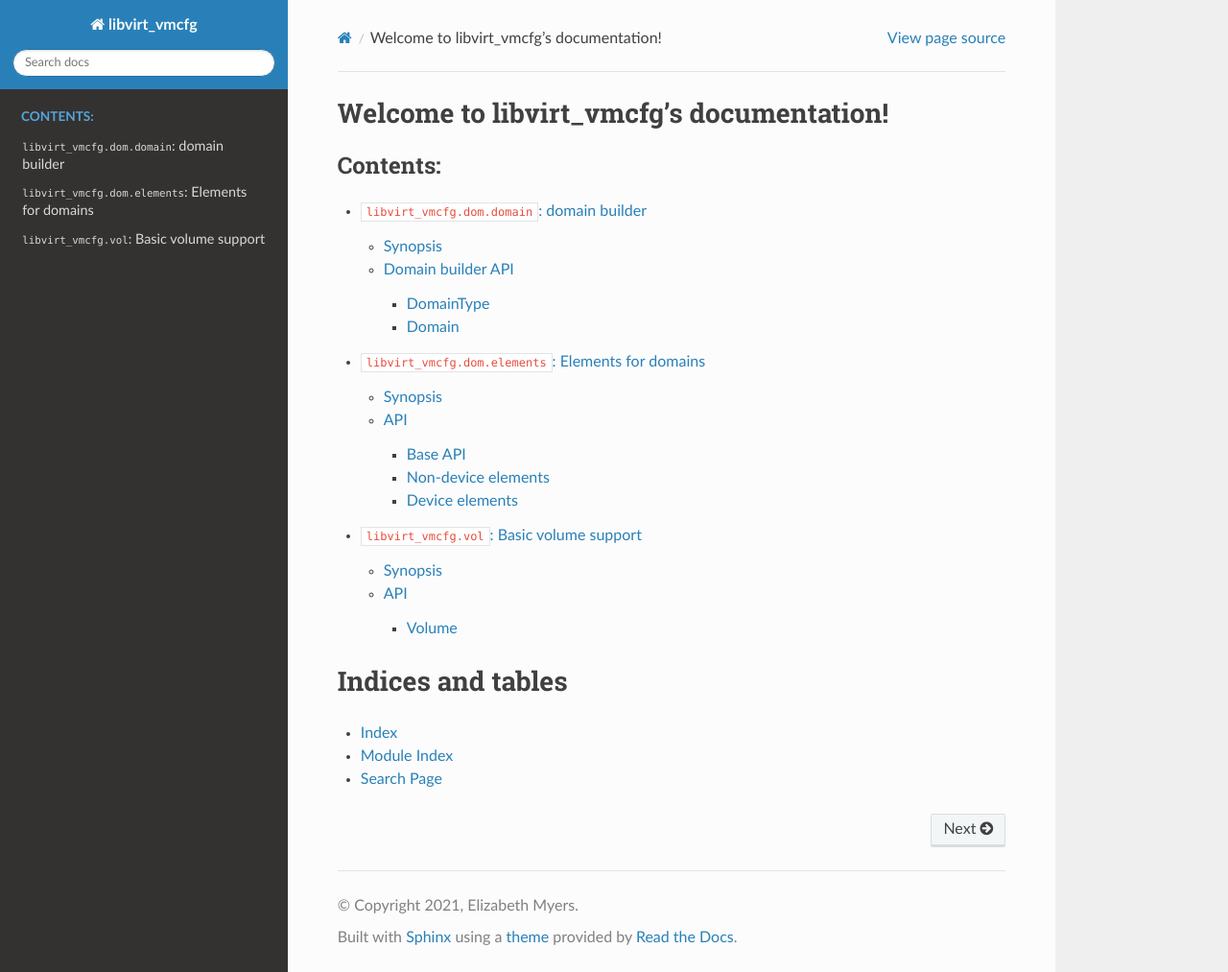
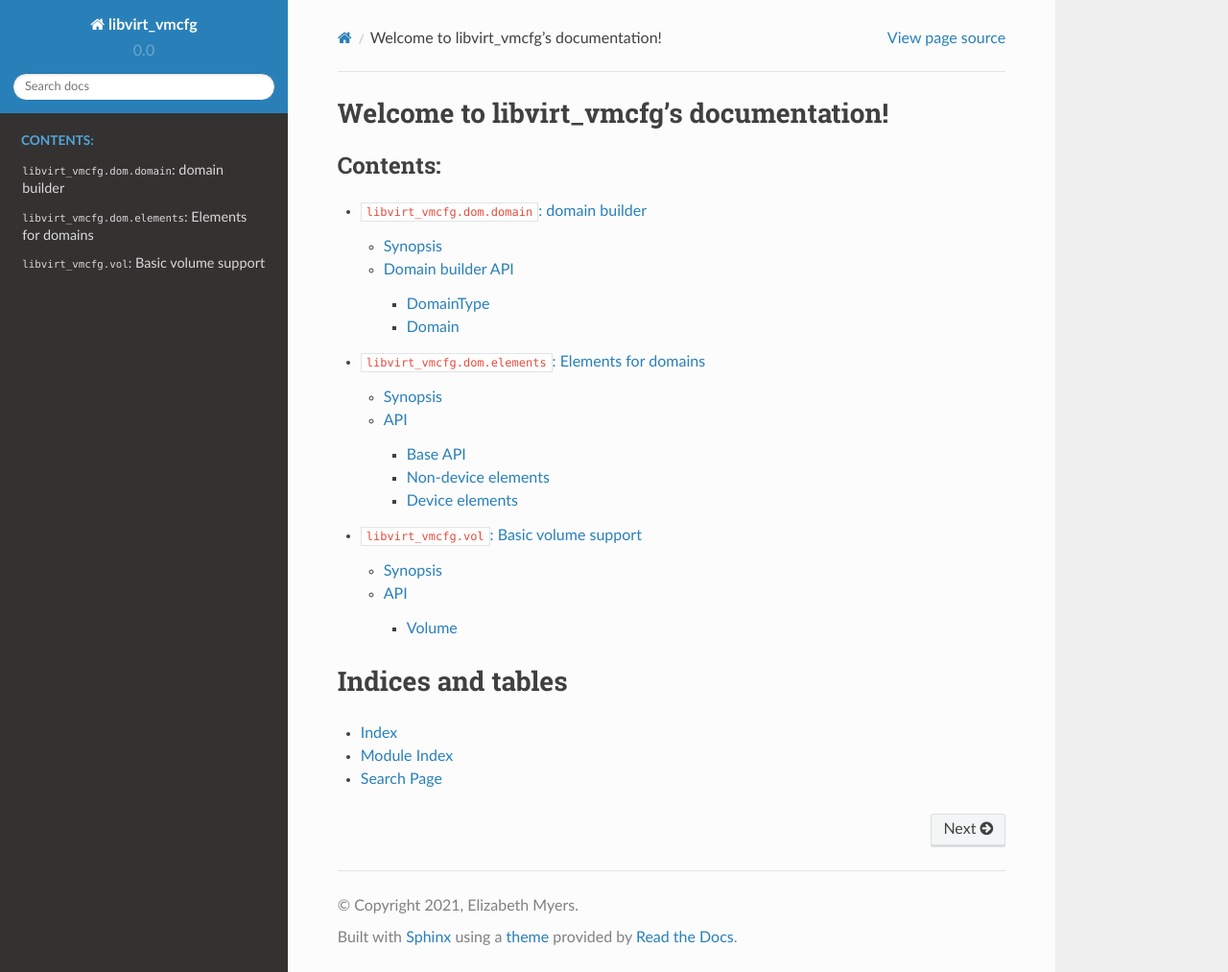
Before and after one commit to Elizafox/libvirt_vmcfg, a Sphinx documentation site: the page built from docs/source/index.rst, in a window 1280 px wide and 1013 px high. Shown: the whole window at 96% size. Built offline with Sphinx 7.4.7 and the Read the Docs theme 2.0.0, drawn with Linux system fonts in a browser that asks for light colours.

Commit message:
Some stuff in sphinx apparently want this variable

```diff
--- a/docs/source/conf.py
+++ b/docs/source/conf.py
@@ -22,6 +22,7 @@ copyright = "2021, Elizabeth Myers"
 author = "Elizabeth Myers"
 
 # The full version, including alpha/beta/rc tags
+version = "0.0"
 release = "0.0.2"
 
 
```
